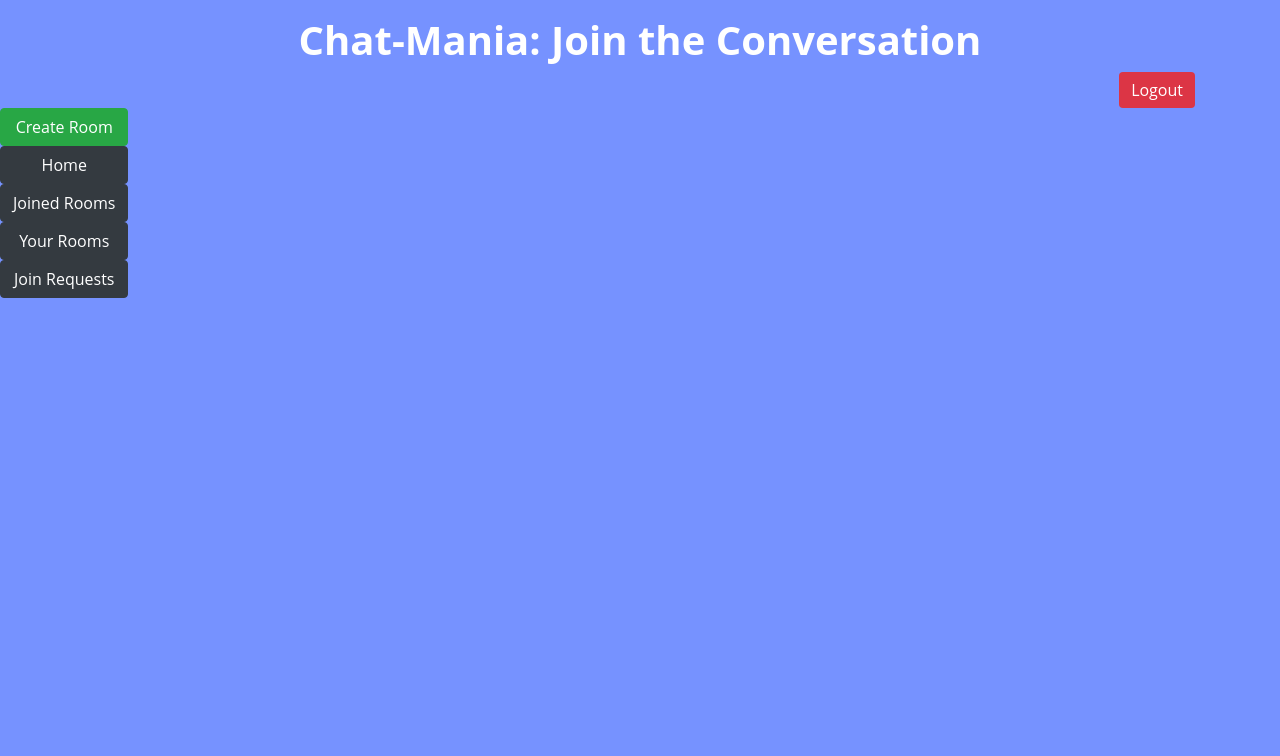
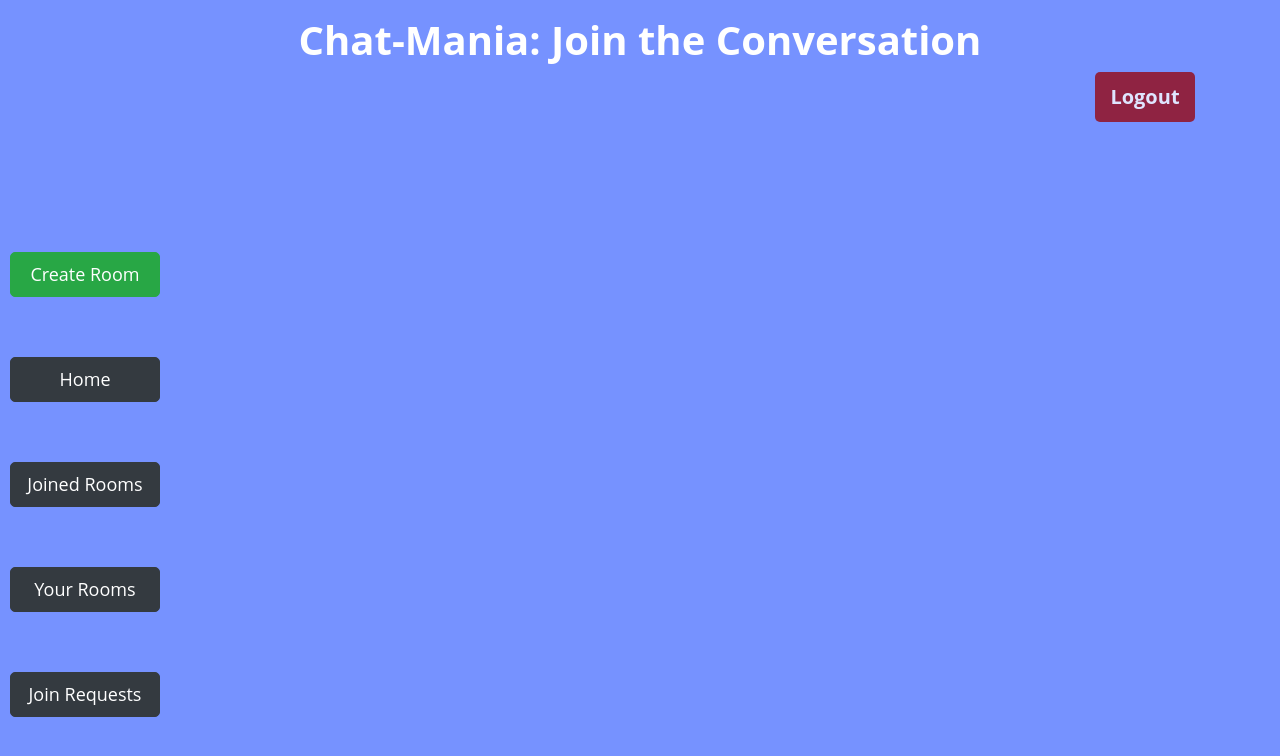
Before and after one commit to Kumar-Aakash/ChatMania, a Django app: page / in a window 1280 px wide. Shown: the top 756 px of the page. Run offline with Django 4.2, Linux system fonts and the light colour scheme; the visitor is signed in with stand-in values (Sample User, id 1); data that the repository does not hold is empty; parts of the project's set-up code (start-up, migrations or seed data) failed here and were passed over; some libraries are stand-ins or nearby versions.

Commit message:
:lipstick: Added stylings

```diff
--- a/App/static/App/style.css
+++ b/App/static/App/style.css
@@ -14,3 +14,55 @@ body{
     margin: 0;
     padding: 0;
 }
+
+#logout-btn{
+    background-color: #97030A;
+    color: #fff;
+    border-radius: 5px;
+    width: 100px;
+    height: 50px;
+    font-size: 20px;
+    font-weight: bold;
+    opacity: 0.77;
+}
+
+#logout-btn:hover{
+    background-color: #C9040D;
+    color: #fff;
+    border-radius: 5px;
+    width: 100px;
+    height: 50px;
+    font-size: 20px;
+    font-weight: bold;
+    opacity: 1;
+}
+
+.btn-Cont{
+    display: flex;
+    /* Add some space between the division and the left side of the page */
+    margin-left: 10px;
+    /* Add some space between the division and the top of the page */
+    margin-top: 70px;
+    width: 200px;
+    height: 300px;
+    /*border: 1px solid #C9040D;*/
+}
+
+#lbtn{
+   width: 150px;
+   height: 50px;
+   font-size: 18px;
+   font-weight: normal;
+   border-radius: 5px;
+   margin-top: 60px;
+   padding: 8px;
+}
+
+#room-cont{
+    margin-left: 40px;
+    /*border: 1px solid #C9040D;*/
+    flex-wrap: wrap;
+    display: flex;
+    width: 100%;
+    margin-top: 30px;
+}
```
